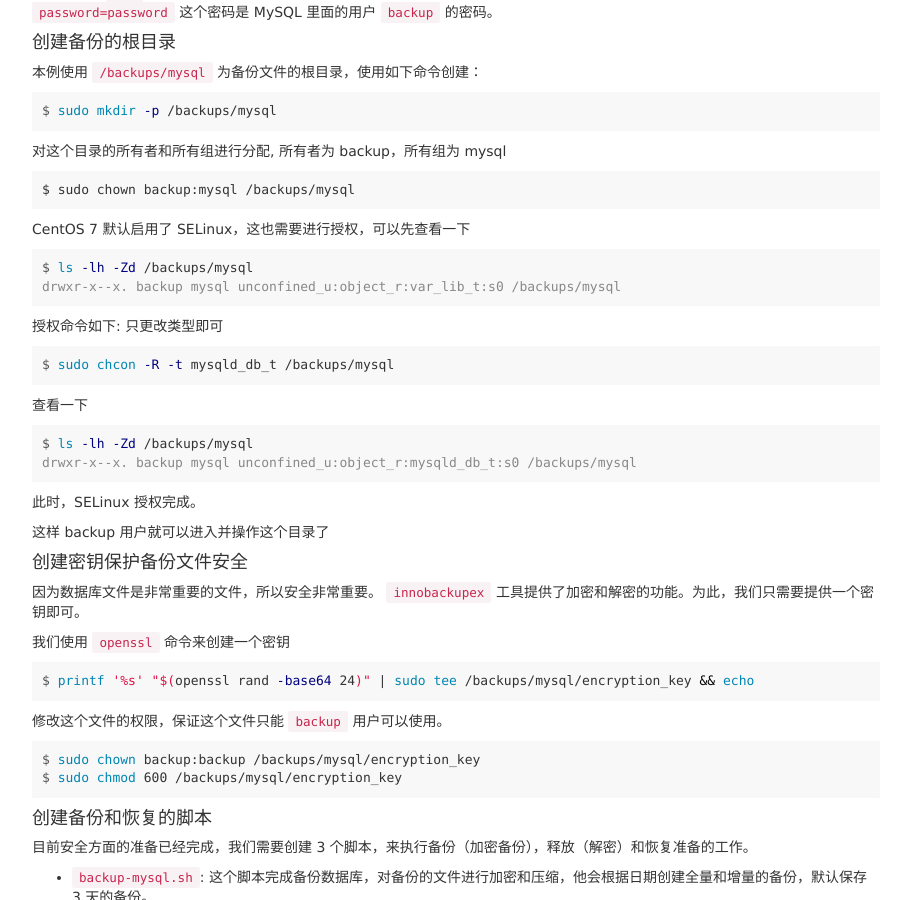
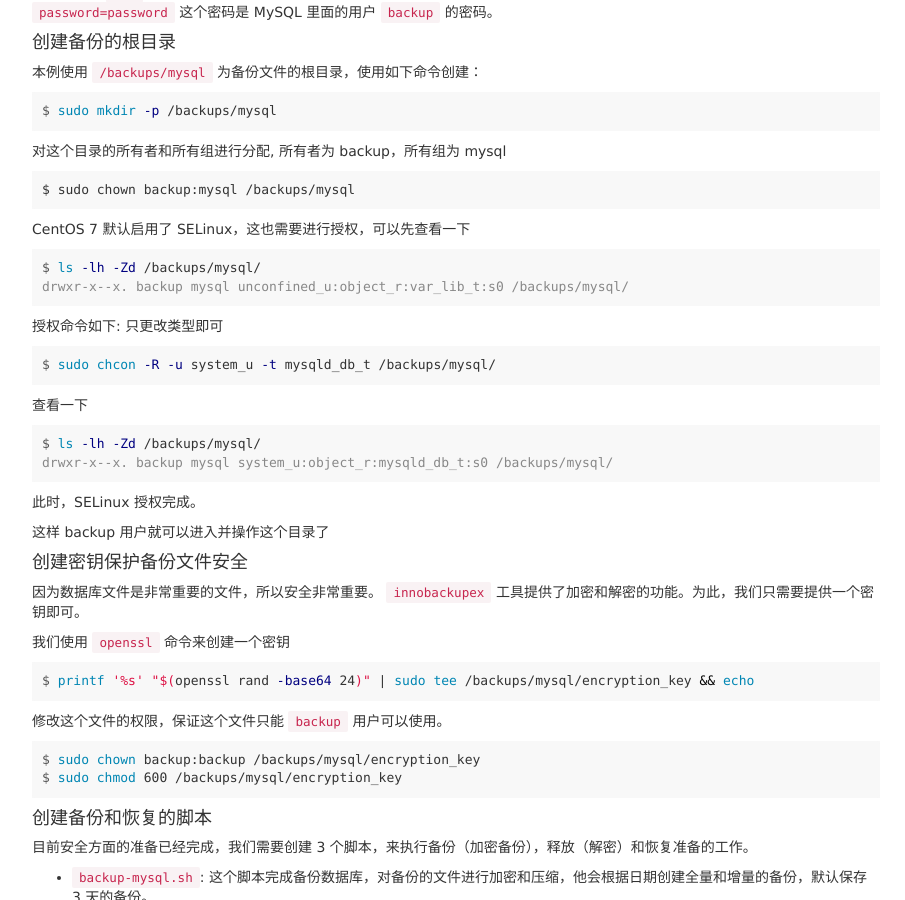
Before and after one commit to zhanming/zhanming.github.com, a Jekyll site: the page built from _posts/2017-05-10-install-percona-xtrabackup-on-centos-7.markdown, in a window 1280 px wide and 900 px high, scrolled down 3354 px. Shown: the whole window, without its empty margins (38-943 px from the left). Built offline with Jekyll 4.4.1, drawn with Linux system fonts in a browser that asks for light colours; comment, search, counter and statistics services are not loaded; some of the changed text lies outside the part shown.

Commit message:
fix a typo.

````diff
--- a/_posts/2017-05-10-install-percona-xtrabackup-on-centos-7.markdown
+++ b/_posts/2017-05-10-install-percona-xtrabackup-on-centos-7.markdown
@@ -219,21 +219,21 @@
 CentOS 7 默认启用了 SELinux，这也需要进行授权，可以先查看一下
 
 ```terminal
-$ ls -lh -Zd /backups/mysql
-drwxr-x--x. backup mysql unconfined_u:object_r:var_lib_t:s0 /backups/mysql
+$ ls -lh -Zd /backups/mysql/
+drwxr-x--x. backup mysql unconfined_u:object_r:var_lib_t:s0 /backups/mysql/
 ```
 
 授权命令如下: 只更改类型即可
 
 ```terminal
-$ sudo chcon -R -t mysqld_db_t /backups/mysql
+$ sudo chcon -R -u system_u -t mysqld_db_t /backups/mysql/
 ```
 
 查看一下
 
 ```terminal
-$ ls -lh -Zd /backups/mysql
-drwxr-x--x. backup mysql unconfined_u:object_r:mysqld_db_t:s0 /backups/mysql
+$ ls -lh -Zd /backups/mysql/
+drwxr-x--x. backup mysql system_u:object_r:mysqld_db_t:s0 /backups/mysql/
 ```
 
 此时，SELinux 授权完成。
````
Also changed, not shown: other parts of _posts/2017-05-10-install-percona-xtrabackup-on-centos-7.markdown (+1 -1 lines).
